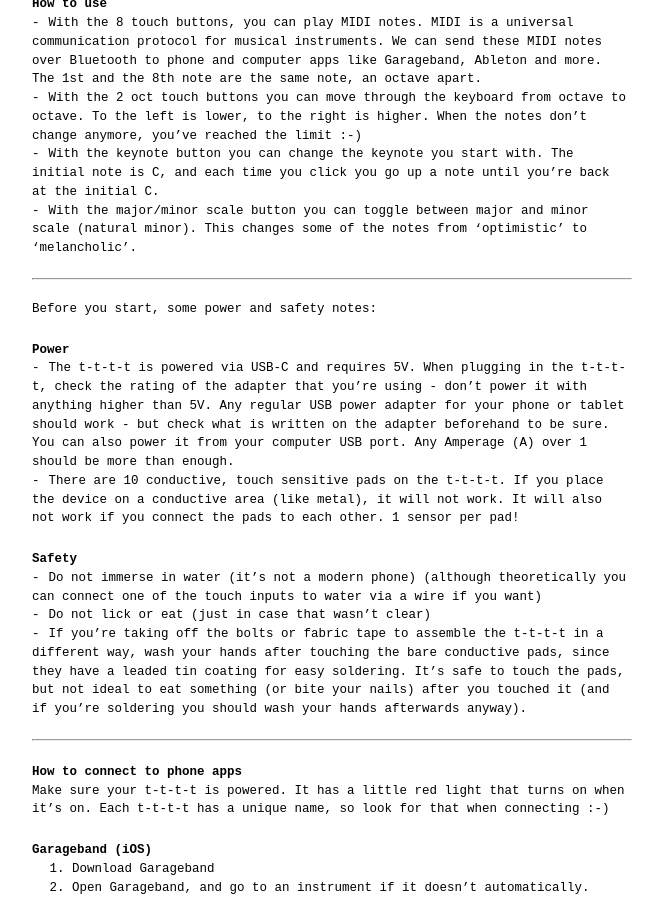
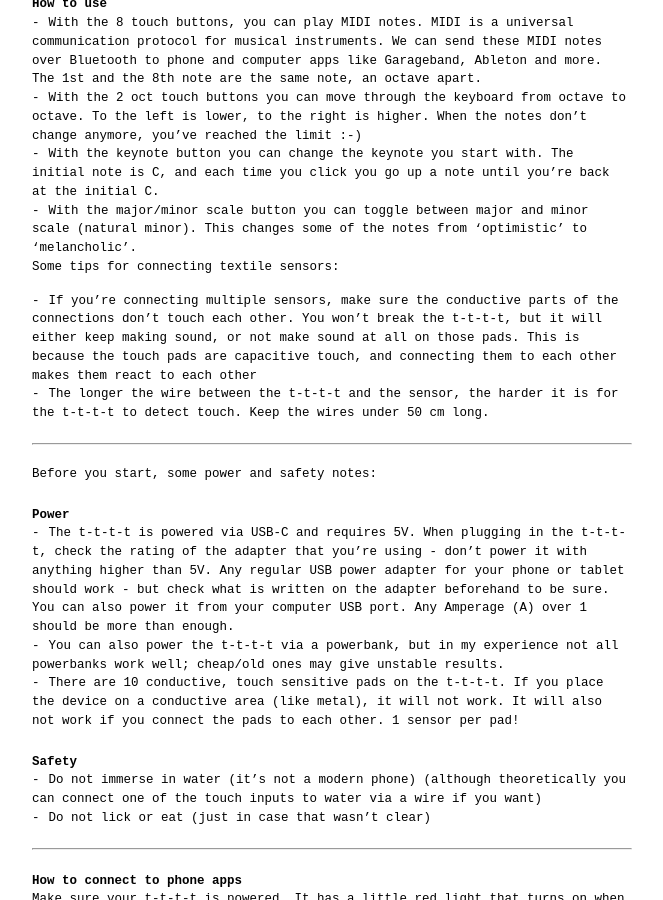
Before and after one commit to v0ss3n/tttt, a Jekyll site: the page built from index.md, in a window 1280 px wide and 900 px high, scrolled down 702 px. Shown: the whole window, without its empty margins (308-971 px from the left). Built offline with Jekyll 4.4.1, drawn with Linux system fonts in a browser that asks for light colours.

Commit message:
small update main page

```diff
--- a/index.md
+++ b/index.md
@@ -18,18 +18,22 @@ Congratulations on your t-t-t-t! With the t-t-t-t, you can turn e-textiles into
 - With the keynote button you can change the keynote you start with. The initial note is C, and each time you click you go up a note until you're back at the initial C.
 - With the major/minor scale button you can toggle between major and minor scale (natural minor). This changes some of the notes from 'optimistic' to 'melancholic'.
 
+Some tips for connecting textile sensors:
+- If you're connecting multiple sensors, make sure the conductive parts of the connections don't touch each other. You won't break the t-t-t-t, but it will either keep making sound, or not make sound at all on those pads. This is because the touch pads are capacitive touch, and connecting them to each other makes them react to each other
+- The longer the wire between the t-t-t-t and the sensor, the harder it is for the t-t-t-t to detect touch. Keep the wires under 50 cm long.
+
 ---
 
 Before you start, some power and safety notes:
 
 ### Power
 - The t-t-t-t is powered via USB-C and requires 5V. When plugging in the t-t-t-t, check the rating of the adapter that you're using - don't power it with anything higher than 5V. Any regular USB power adapter for your phone or tablet should work - but check what is written on the adapter beforehand to be sure. You can also power it from your computer USB port. Any Amperage (A) over 1 should be more than enough.
+- You can also power the t-t-t-t via a powerbank, but in my experience not all powerbanks work well; cheap/old ones may give unstable results.
 - There are 10 conductive, touch sensitive pads on the t-t-t-t. If you place the device on a conductive area (like metal), it will not work. It will also not work if you connect the pads to each other. 1 sensor per pad!
 
 ### Safety
 - Do not immerse in water (it's not a modern phone) (although theoretically you can connect one of the touch inputs to water via a wire if you want)
 - Do not lick or eat (just in case that wasn't clear)
-- If you're taking off the bolts or fabric tape to assemble the t-t-t-t in a different way, wash your hands after touching the bare conductive pads, since they have a leaded tin coating for easy soldering. It's safe to touch the pads, but not ideal to eat something (or bite your nails) after you touched it (and if you're soldering you should wash your hands afterwards anyway).
 
 ---
 
```
